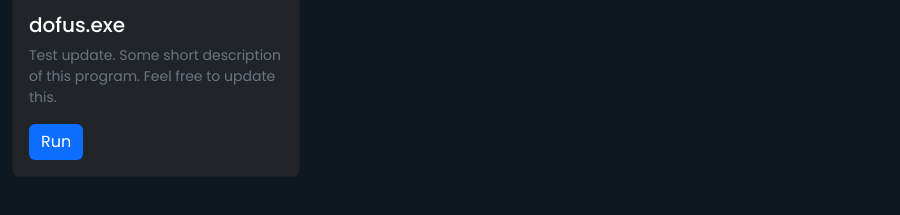
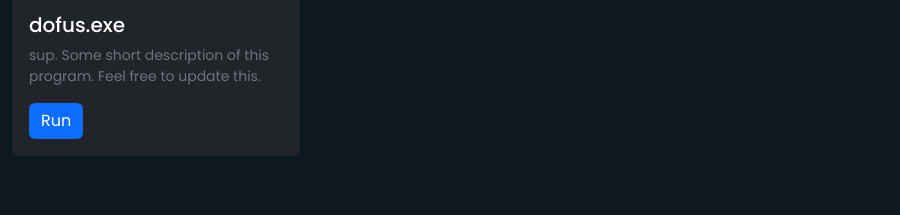
Before and after one commit to shubhsbankar/chimera-launcher, an Electron app: page pages/home.html in a window 900 px wide. Shown: the part 495-710 px from the top of the page. Drawn offline with nearby package versions, Linux system fonts and the light colour scheme.

Commit message:
minor update

```diff
--- a/package.json
+++ b/package.json
@@ -1,6 +1,6 @@
 {
   "name": "chimera-launcher",
-  "version": "1.0.5",
+  "version": "1.0.7",
   "description": "This is an app launcher developed with ElectronJS.",
   "main": "main.js",
   "scripts": {
--- a/pages/home.html
+++ b/pages/home.html
@@ -28,7 +28,7 @@
             <img class="card-img-top" src="../assets/img/logo.png" alt="Card image cap">
             <div class="card-body">
                 <h5 class="card-title text-white">dofus.exe</h5>
-                <p class="card-text text-secondary small">Test update. Some short description of this program. Feel free to update this.</p>
+                <p class="card-text text-secondary small">sup. Some short description of this program. Feel free to update this.</p>
                 <button class="btn btn-primary text-white" id="dofus-run-button">Run</button>
             </div>
         </div>
```
Also changed, not shown: build/icon.png (added).
